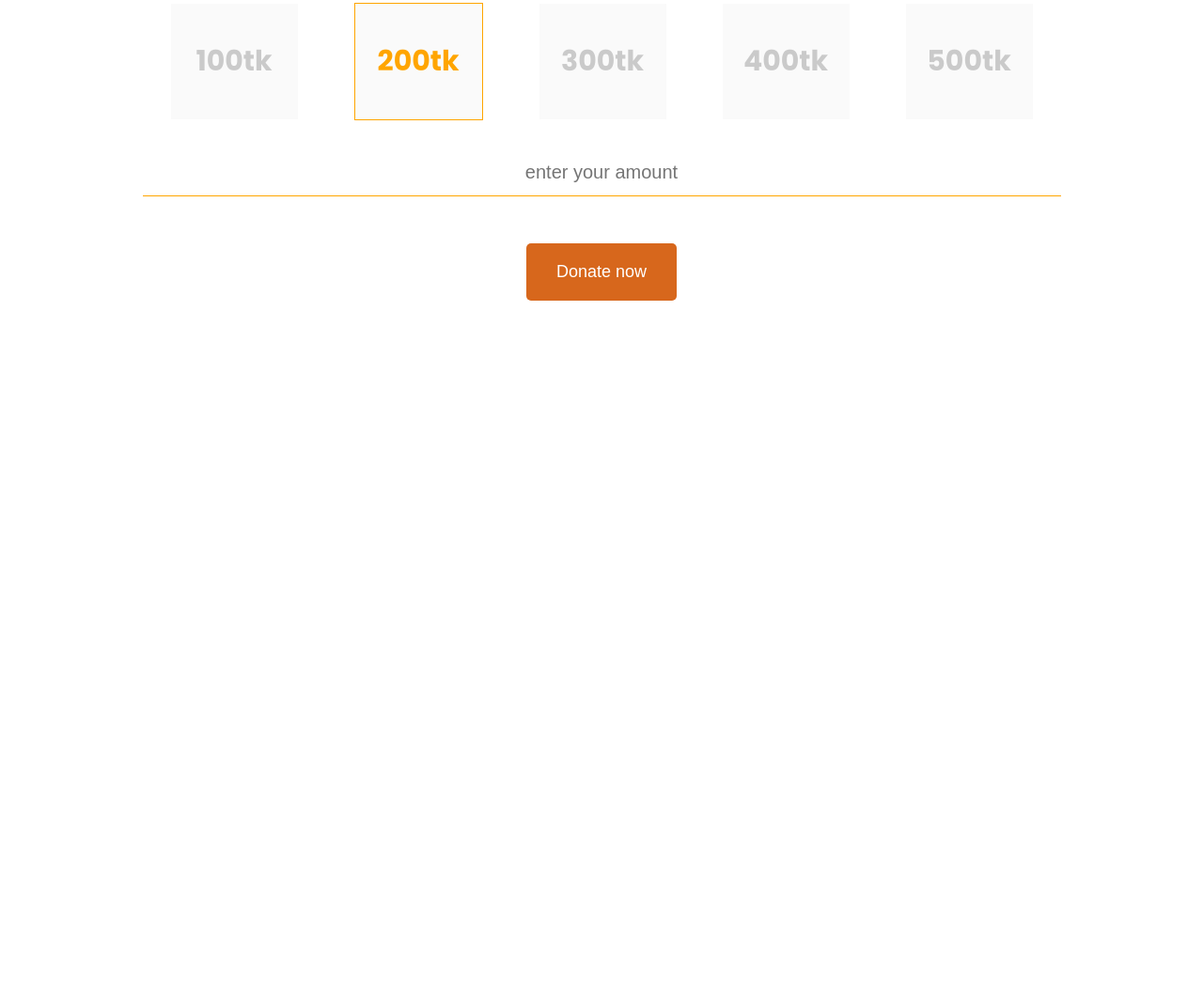
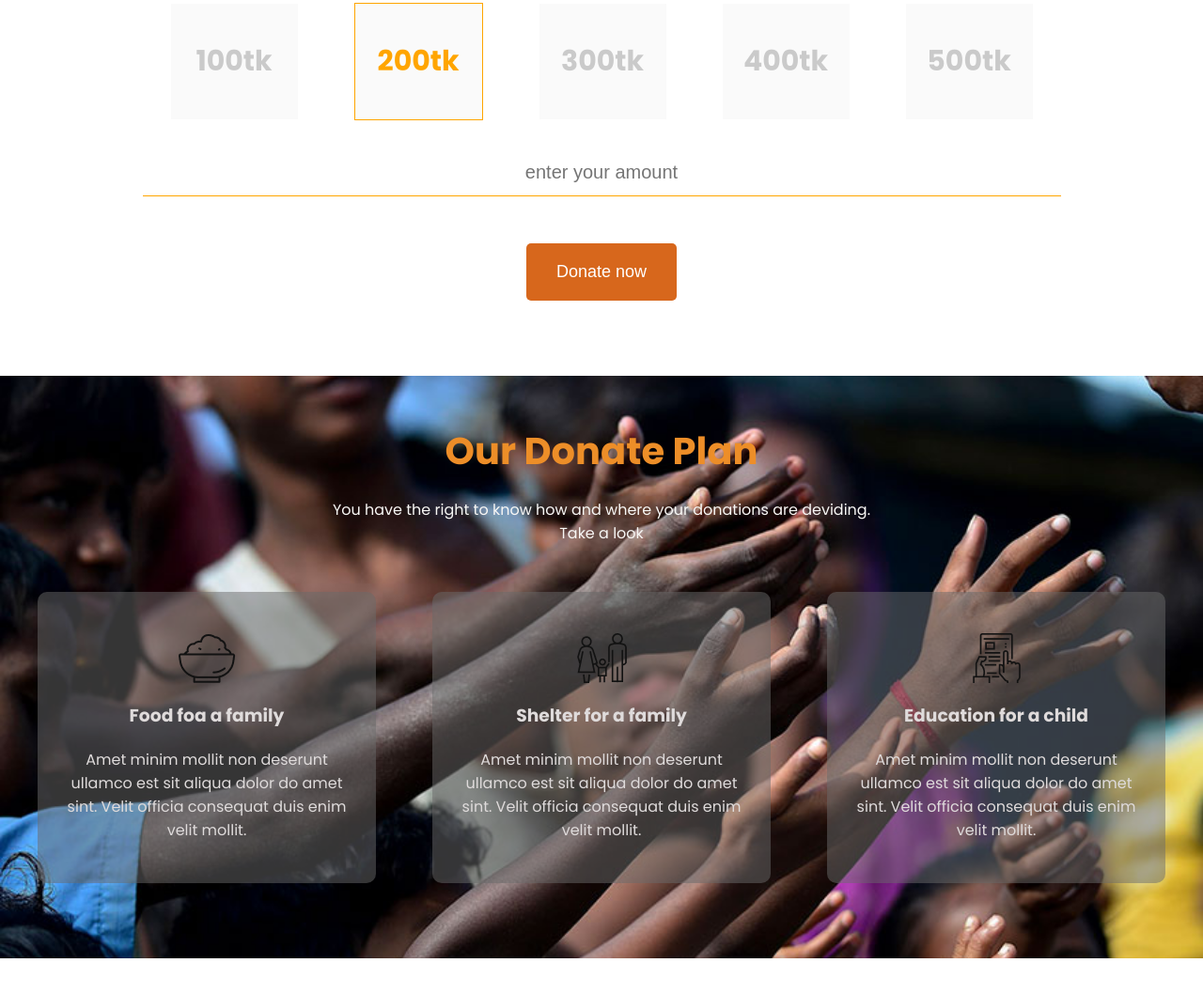
Before and after one commit to Nahid-07/project-donation, a plain HTML site: page index.html in a window 1280 px wide. Shown: the part 1165-2223 px from the top of the page at 94% size. Before the commit the page ends 1565 px from the top, so only its background shows below. Drawn offline with Linux system fonts and the light colour scheme.

Commit message:
donation plan

```diff
--- a/css/style.css
+++ b/css/style.css
@@ -13,7 +13,7 @@ body {
     background-image: url(../images/donation5.jpg);
     background-size: cover;
     background-repeat: no-repeat;
-    height: 800px;
+    height: 100vh;
     display: flex;
     align-items: center;
     justify-content: center;
@@ -130,3 +130,63 @@ body {
 .btn-mt{
     margin-top: 50px;
 }
+ /*================================== */
+/* Donation plan style=============== */
+/* ================================== */
+#donation-plan-aerea{
+    background-image: url(../images/donation13.jpg);
+    background-repeat: no-repeat;
+    background-size: cover;
+    margin-bottom: 80px;
+    padding: 50px 0 80px;
+}
+.donatio-area-wrapper{
+    display: flex;
+    flex-direction: column;
+    justify-content: center;
+    align-items: center;
+}
+.donation-plan-header-title{
+    display: flex;
+    flex-direction: column;
+    justify-content: center;
+    align-items: center;
+}
+.header-title{
+    font-size: 40px;
+    font-weight: 700;
+    margin-bottom: 20px;
+    text-transform: capitalize;
+    color: #ed8e28;
+}
+.subtitle-3{
+    text-align: center;
+    color: #f8f7f5;
+    font-size: 16px;
+}
+.donation-plan-container{
+    display: flex;
+}
+.cart{
+    display: flex;
+    flex-direction: column;
+    justify-content: center;
+    align-items: center;
+    width: 300px;
+    height: 150px;
+    padding: 80px 30px;
+    margin: 50px 30px 0;
+    background-color: rgba(107, 106, 106 ,.5);
+    border-radius: 10px;
+    transition: .5s; /* learned from conseptual setion */
+    color: rgb(223, 219, 219);
+    text-align: center;
+}
+.cart:hover{
+    box-shadow: 10px 10px 10px rgba(0, 0, 0, 0.5);
+
+    border: 2px solid #ed8e28;
+}
+.cart h3{
+    margin: 20px 0;
+}
--- a/index.html
+++ b/index.html
@@ -14,6 +14,7 @@
     <link href="https://fonts.googleapis.com/css2?family=Poppins:wght@300;400;700&display=swap" rel="stylesheet">
 
     <!-- Css Link -->
+
     <link rel="stylesheet" href="css/style.css">
 </head>
 
@@ -50,6 +51,34 @@
             </div>
         </div>
     </sectoin>
+
+    <!-- this is section-3 called donation plan -->
+
+    <section id="donation-plan-aerea">
+        <div class="donatio-area-wrapper">
+            <div class="donation-plan-header-title">
+                <h1 class="header-title">Our Donate Plan</h1>
+                <p class="subtitle-3">You have the right to know how and where your donations are deviding. <br> Take a look </p>
+            </div>
+            <div class="donation-plan-container">
+                <div class="cart">
+                    <img src="icon/food.png" class="icon" alt="">
+                    <h3>Food foa a family</h3>
+                    <p class="quote">Amet minim mollit non deserunt ullamco est sit aliqua dolor do amet sint. Velit officia consequat duis enim velit mollit.</p>
+                </div>
+                <div class="cart">
+                    <img src="icon/shelter.png" class="icon" alt="">
+                    <h3>Shelter for a family</h3>
+                    <p class="quote">Amet minim mollit non deserunt ullamco est sit aliqua dolor do amet sint. Velit officia consequat duis enim velit mollit.</p>
+                </div>
+                <div class="cart">
+                    <img src="icon/Frame-1.png" class="icon" alt="">
+                    <h3>Education for a child</h3>
+                    <p class="quote">Amet minim mollit non deserunt ullamco est sit aliqua dolor do amet sint. Velit officia consequat duis enim velit mollit.</p>
+                </div>
+            </div>
+        </div>
+    </section>
 </body>
 
 </html>
```
Also changed, not shown: icon/Frame-1.png (added), icon/food.png (added), icon/shelter.png (added), images/donation13.jpg (added).
